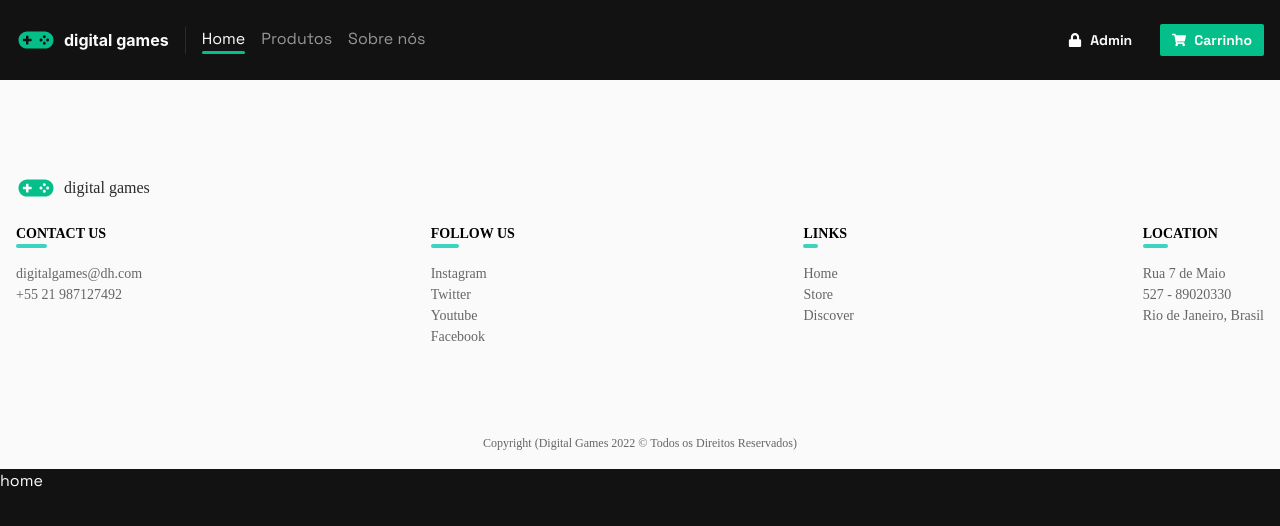
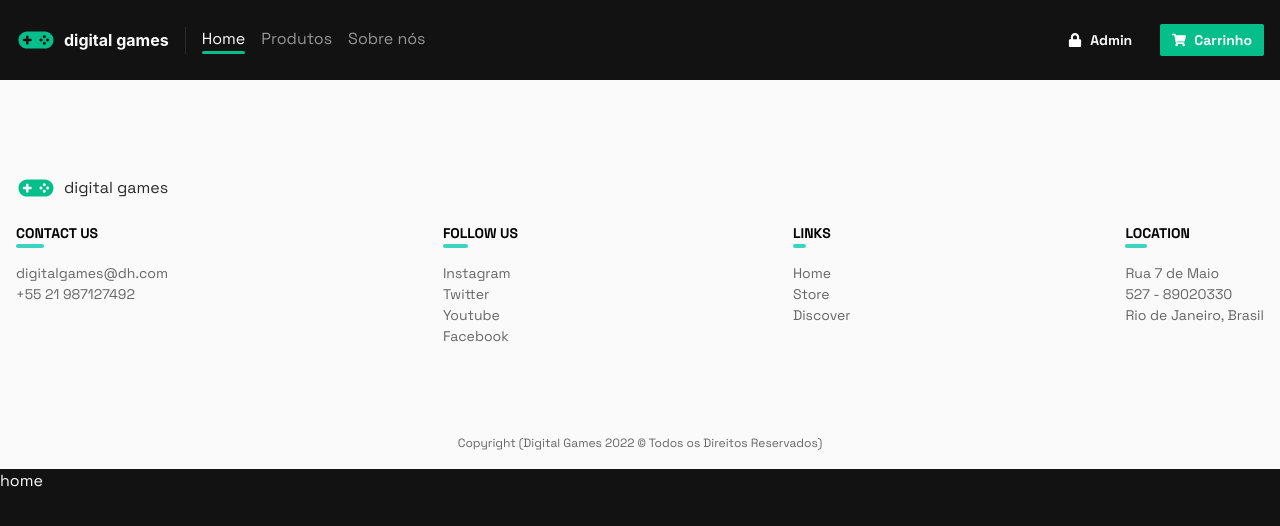
Before and after one commit to lui7henrique/dh-games-front, a Next.js app: page / in a window 1280 px wide. Shown: the top 526 px of the page. Built offline with nearby package versions, Linux system fonts and the light colour scheme.

Commit message:
:sparkles: Change footer font-family

```diff
--- a/src/components/Footer/index.tsx
+++ b/src/components/Footer/index.tsx
@@ -45,7 +45,7 @@ export const Footer = () => {
   }, [colors])
 
   return (
-    <Box bgColor={'#FAFAFA'} h={'389px'} fontFamily={font.footer}>
+    <Box bgColor={'#FAFAFA'} h={'389px'}>
       <Limiter>
         <Flex
           flexDir="column"
```
